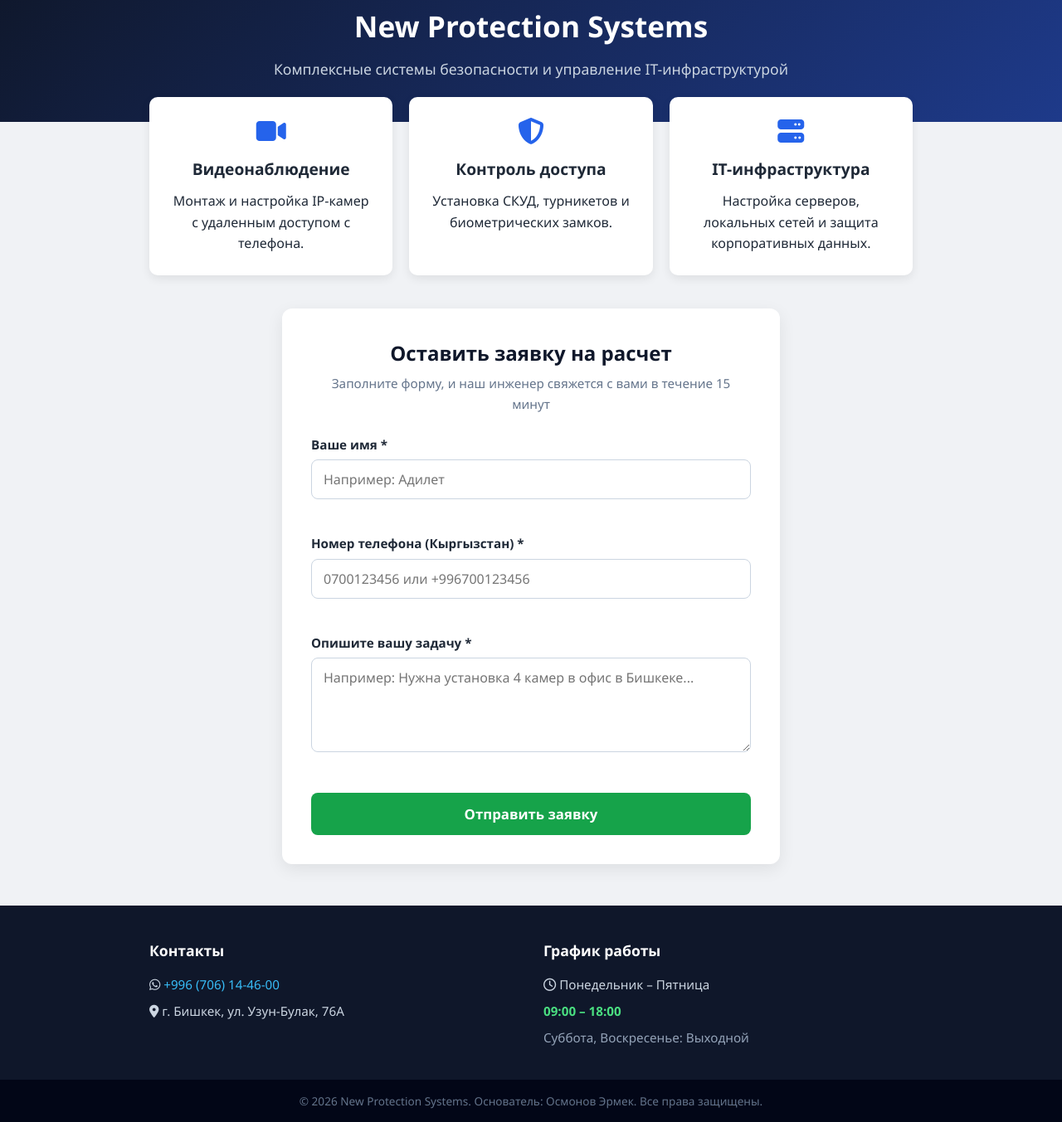
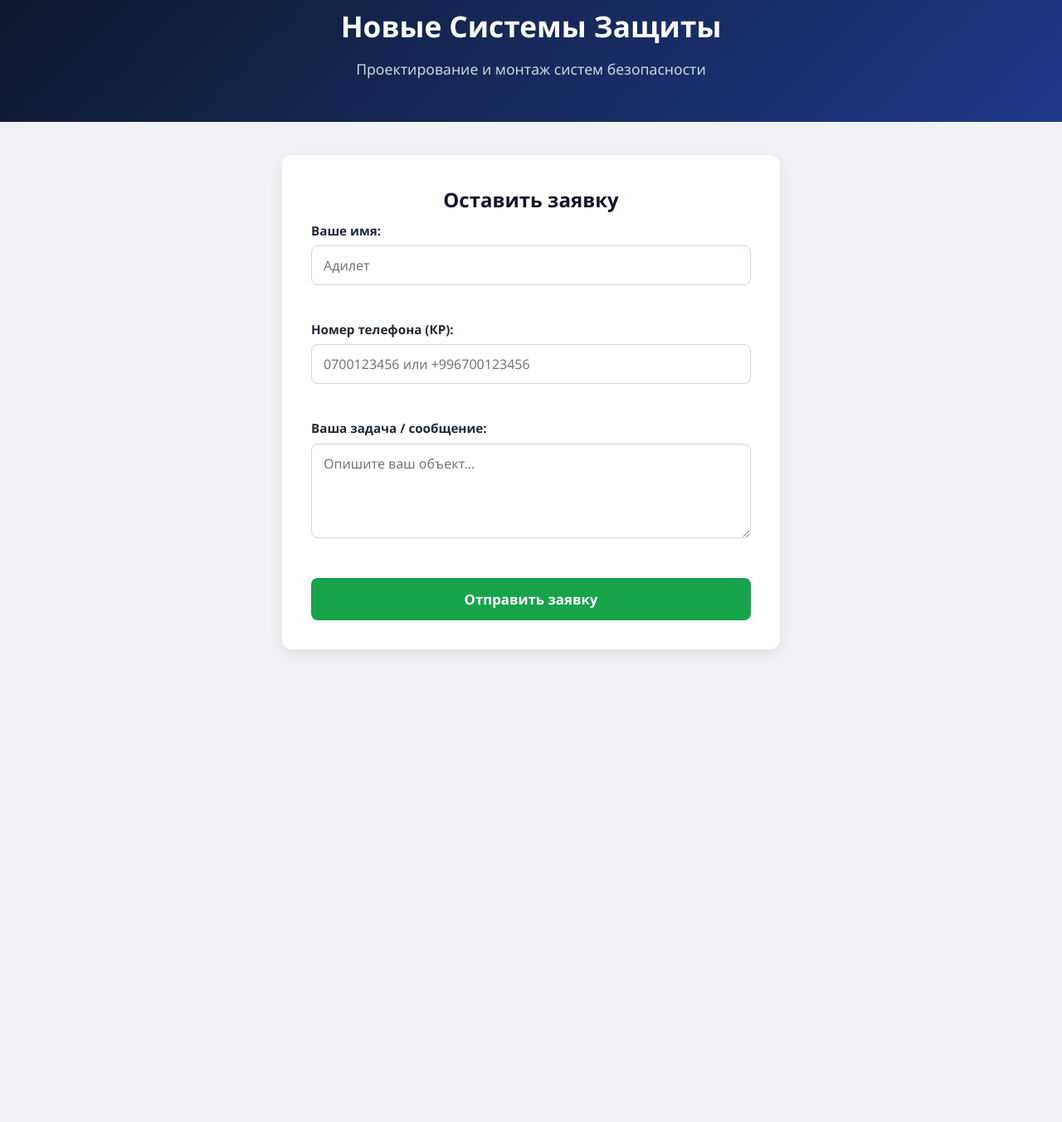
Before and after one commit to adilet-55/new-protection-systems, a plain HTML site: page index.html in a window 1280 px wide. Shown: the part 47-1400 px from the top of the page at 83% size. After the commit the page ends 870 px from the top, so only its background shows below. Drawn offline with Linux system fonts and the light colour scheme.

Commit message:
Update index.html content and structure

```diff
--- a/index.html
+++ b/index.html
@@ -4,90 +4,44 @@
     <meta charset="UTF-8">
     <meta name="viewport" content="width=device-width, initial-scale=1.0">
     <title>New Protection Systems — Управление IT-инфраструктурой</title>
-    <link rel="stylesheet" href="https://cdnjs.cloudflare.com/ajax/libs/font-awesome/6.4.0/css/all.min.css">
     <link rel="stylesheet" href="style.css">
 </head>
 <body>
-
     <header class="header">
         <div class="container">
-            <h1>New Protection Systems</h1>
-            <p>Комплексные системы безопасности и управление IT-инфраструктурой</p>
+            <h1>Новые Системы Защиты</h1>
+            <p>Проектирование и монтаж систем безопасности</p>
         </div>
     </header>
 
     <main class="container">
-        <section class="services">
-            <div class="service-card">
-                <i class="fa-solid fa-video"></i>
-                <h3>Видеонаблюдение</h3>
-                <p>Монтаж и настройка IP-камер с удаленным доступом с телефона.</p>
-            </div>
-            <div class="service-card">
-                <i class="fa-solid fa-shield-halved"></i>
-                <h3>Контроль доступа</h3>
-                <p>Установка СКУД, турникетов и биометрических замков.</p>
-            </div>
-            <div class="service-card">
-                <i class="fa-solid fa-server"></i>
-                <h3>IT-инфраструктура</h3>
-                <p>Настройка серверов, локальных сетей и защита корпоративных данных.</p>
-            </div>
-        </section>
-
-        <section class="contact-section" id="order">
-            <h2>Оставить заявку на расчет</h2>
-            <p class="subtitle">Заполните форму, и наш инженер свяжется с вами в течение 15 минут</p>
-
-            <form id="contact-form" action="https://formspree.io/f/xqkvqgzw" method="POST" novalidate>
+        <section class="contact-section">
+            <h2>Оставить заявку</h2>
+            <form id="contact-form" action="https://formspree.io/f/xqkvqgzw" method="POST">
                 <div class="form-group">
-                    <label for="name">Ваше имя *</label>
-                    <input type="text" id="name" name="name" placeholder="Например: Адилет">
+                    <label for="name">Ваше имя:</label>
+                    <input type="text" id="name" name="name" required placeholder="Адилет">
                     <small class="error-msg" id="name-error"></small>
                 </div>
 
                 <div class="form-group">
-                    <label for="phone">Номер телефона (Кыргызстан) *</label>
-                    <input type="tel" id="phone" name="phone" placeholder="0700123456 или +996700123456">
+                    <label for="phone">Номер телефона (КР):</label>
+                    <input type="tel" id="phone" name="phone" required placeholder="0700123456 или +996700123456">
                     <small class="error-msg" id="phone-error"></small>
                 </div>
 
                 <div class="form-group">
-                    <label for="message">Опишите вашу задачу *</label>
-                    <textarea id="message" name="message" rows="4" placeholder="Например: Нужна установка 4 камер в офис в Бишкеке..."></textarea>
+                    <label for="message">Ваша задача / сообщение:</label>
+                    <textarea id="message" name="message" rows="4" required placeholder="Опишите ваш объект..."></textarea>
                     <small class="error-msg" id="message-error"></small>
                 </div>
 
                 <button type="submit" id="submit-btn">Отправить заявку</button>
             </form>
-
-            <!-- Блок уведомления об успешной отправке -->
             <div id="status-message" class="status-hidden"></div>
         </section>
     </main>
 
-    <footer class="footer">
-        <div class="container footer-grid">
-            <div class="footer-col">
-                <h4>Контакты</h4>
-                <p><i class="fa-brands fa-whatsapp"></i> <a href="https://wa.me/996706144600" target="_blank">+996 (706) 14-46-00</a></p>
-                <p><i class="fa-solid fa-location-dot"></i> г. Бишкек, ул. Узун-Булак, 76А</p>
-            </div>
-            <div class="footer-col">
-                <h4>График работы</h4>
-                <p><i class="fa-regular fa-clock"></i> Понедельник – Пятница</p>
-                <p class="highlight-time">09:00 – 18:00</p>
-                <p class="small-text">Суббота, Воскресенье: Выходной</p>
-            </div>
-        </div>
-        <div class="footer-bottom">
-            <div class="container">
-                <p>&copy; 2026 New Protection Systems. Основатель: Осмонов Эрмек. Все права защищены.</p>
-            </div>
-        </div>
-    </footer>
-
-    <!-- Обязательное подключение скрипта в самом конце -->
     <script src="script.js"></script>
 </body>
 </html>
```
